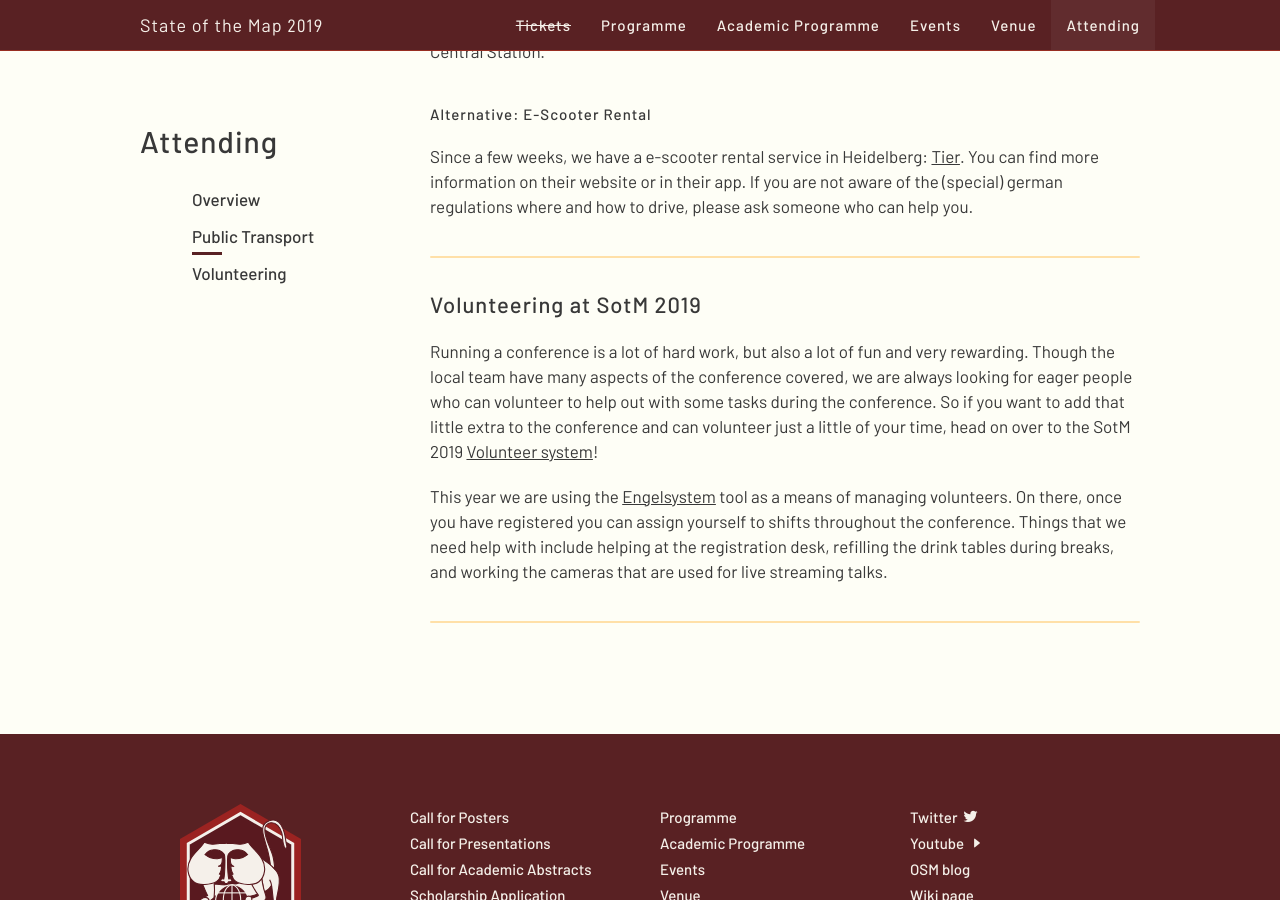
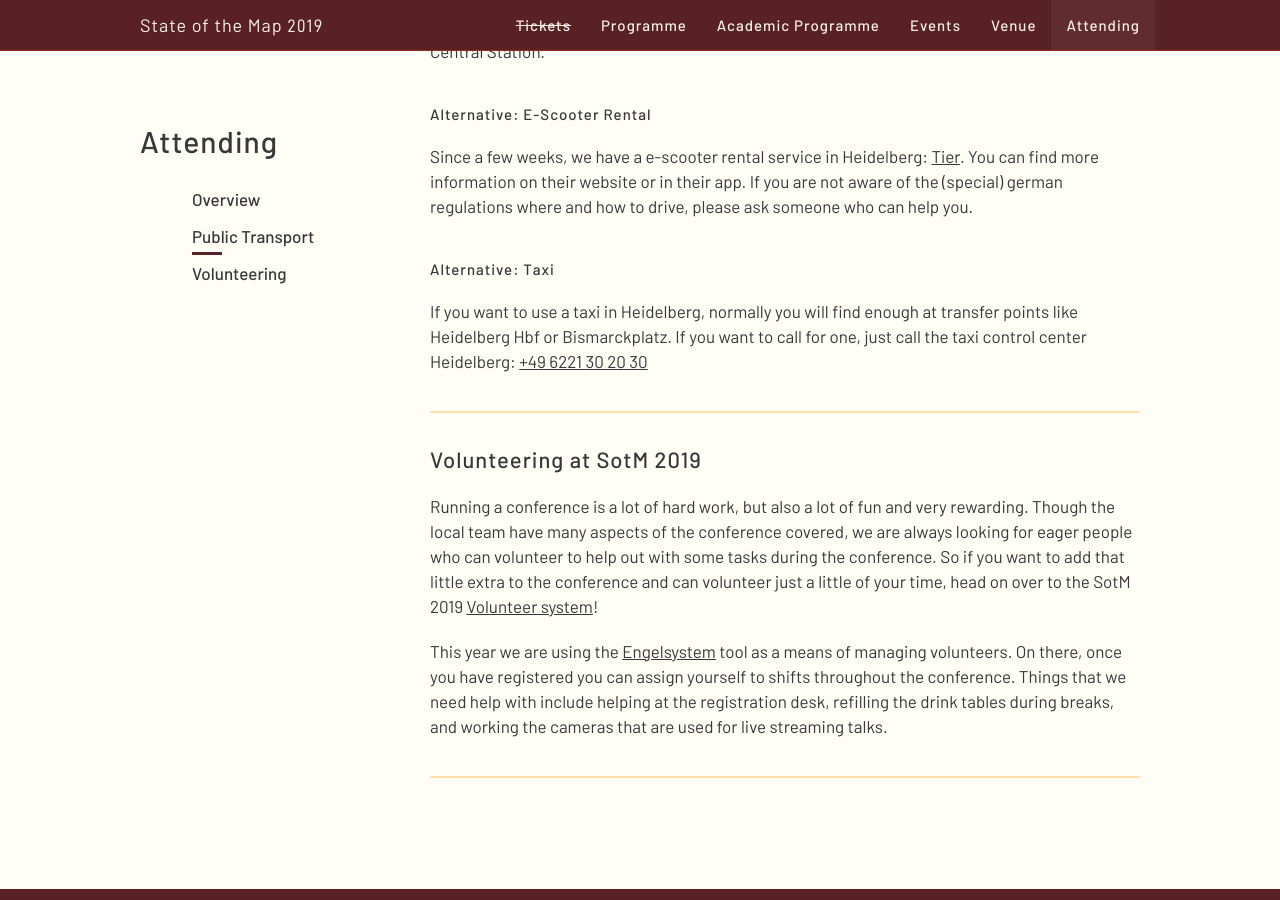
Before and after one commit to openstreetmap/stateofthemap-2019, a Jekyll site: the page built from attending/index.html, in a window 1280 px wide and 900 px high, scrolled down 2593 px. Built offline with Jekyll 4.4.1, drawn with Linux system fonts in a browser that asks for light colours.

Commit message:
Added Taxi

```diff
--- a/attending/index.html
+++ b/attending/index.html
@@ -35,6 +35,9 @@ headings: "overview,public-transport,volunteering"
 
         <h3 class='space-bottom1'>Alternative: E-Scooter Rental</h3>
         <p>Since a few weeks, we have a e-scooter rental service in Heidelberg: <a href="https://www.tier.app/">Tier</a>. You can find more information on their website or in their app. If you are not aware of the (special) german regulations where and how to drive, please ask someone who can help you.</p>
+
+        <h3 class='space-bottom1'>Alternative: Taxi</h3>
+        <p>If you want to use a taxi in Heidelberg, normally you will find enough at transfer points like Heidelberg Hbf or Bismarckplatz. If you want to call for one, just call the taxi control center Heidelberg: <a href="tel:+496221302030">+49 6221 30 20 30</a></p>
       </div>
     </div>
 
```
